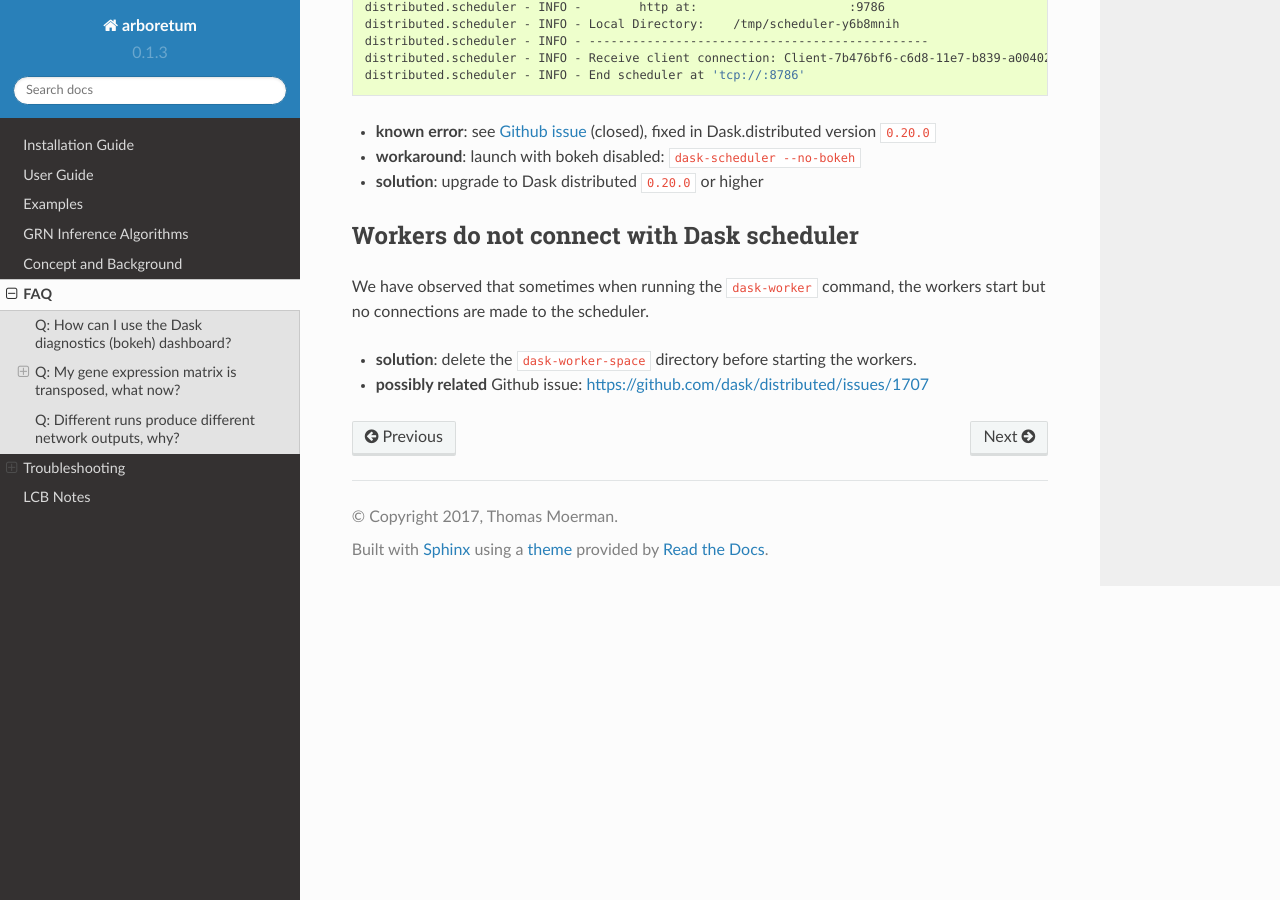
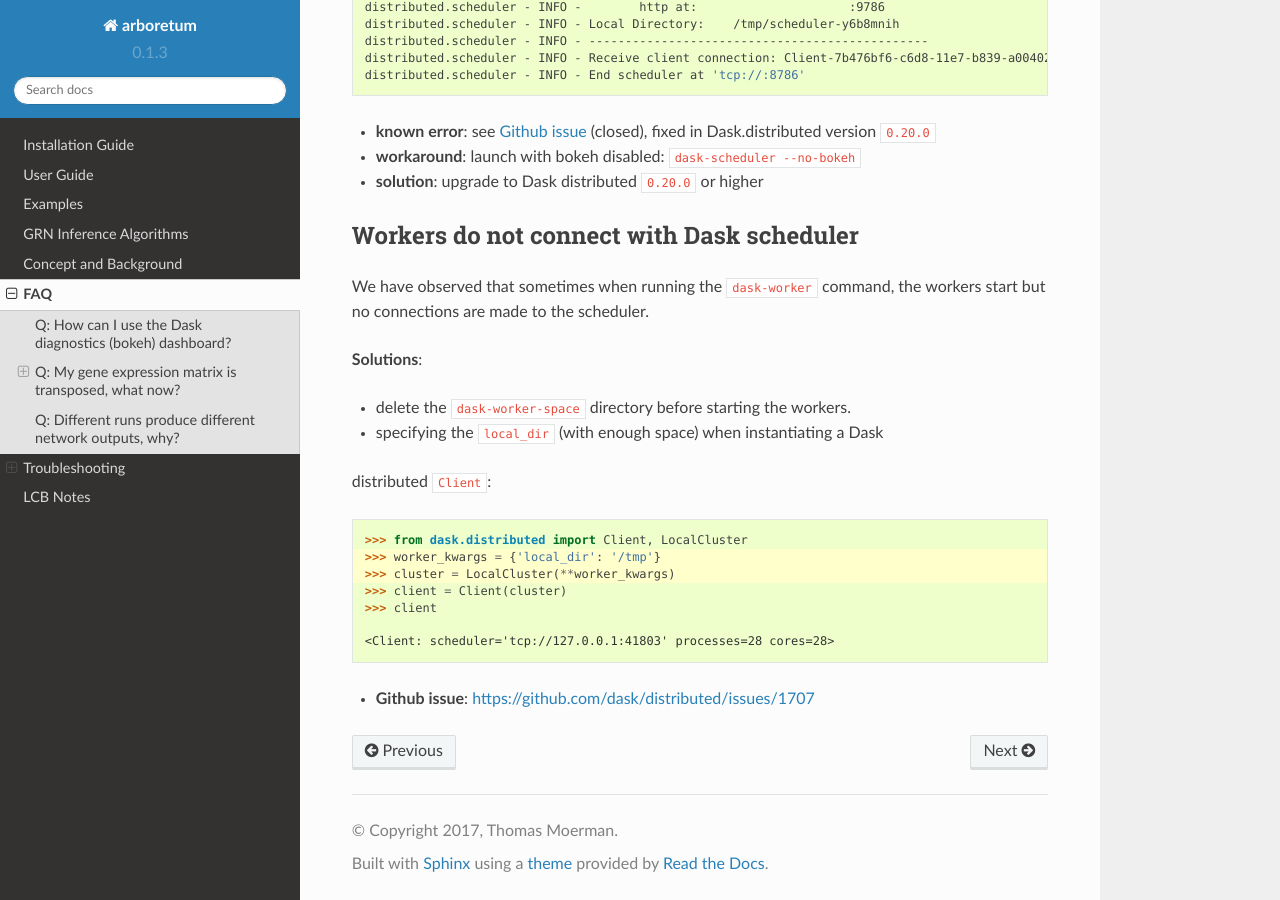
Before and after one commit to aertslab/arboreto, a Sphinx documentation site: the page built from docs/troubleshooting.rst, in a window 1280 px wide and 900 px high, scrolled down 2924 px. Built offline with Sphinx 7.4.7 and the Read the Docs theme 2.0.0, drawn with Linux system fonts in a browser that asks for light colours.

Commit message:
improved entry to troubleshooting page [ci skip]

```diff
--- a/docs/troubleshooting.rst
+++ b/docs/troubleshooting.rst
@@ -160,5 +160,21 @@ Workers do not connect with Dask scheduler
 We have observed that sometimes when running the ``dask-worker`` command, the
 workers start but no connections are made to the scheduler.
 
-* **solution**: delete the ``dask-worker-space`` directory before starting the workers.
-* **possibly related** Github issue: https://github.com/dask/distributed/issues/1707
+**Solutions**:
+
+* delete the ``dask-worker-space`` directory before starting the workers.
+* specifying the ``local_dir`` (with enough space) when instantiating a Dask
+distributed ``Client``:
+
+.. code-block:: python3
+    :emphasize-lines: 2,3
+
+    >>> from dask.distributed import Client, LocalCluster
+    >>> worker_kwargs = {'local_dir': '/tmp'}
+    >>> cluster = LocalCluster(**worker_kwargs)
+    >>> client = Client(cluster)
+    >>> client
+
+    <Client: scheduler='tcp://127.0.0.1:41803' processes=28 cores=28>
+
+* **Github issue**: https://github.com/dask/distributed/issues/1707
```
